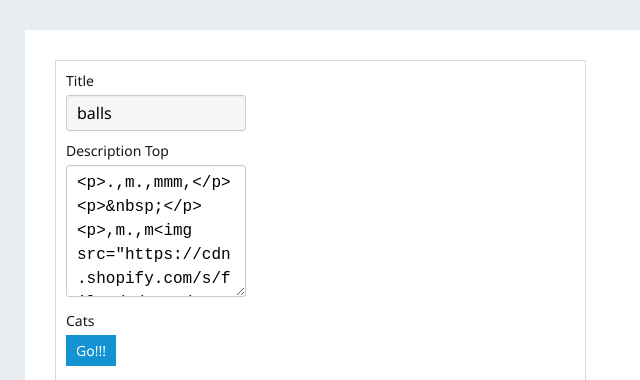
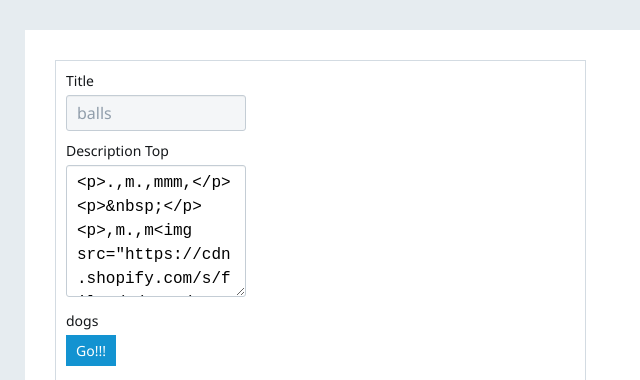
Before and after one commit to martyboggs/settingizer, a website: page index.html in a window 1280 px wide. Shown: the top 380 px of the page, 202-842 px from the left. Drawn offline with nearby package versions, Linux system fonts and the light colour scheme.

Commit message:
fixed sc_label

```diff
--- a/index.html
+++ b/index.html
@@ -497,7 +497,7 @@ var newSizeChartData = [{"id":"d8dfd1ca-1e21-46c6-88a5-72680e1bfcbb","title":"ba
 		},
 		"title": {sc_readonly: true, sc_placeholder: 'title', sc_required: true},
 		"descriptionTop": {sc_link: '/hey?title=*|title|*'},
-		cats: {sc_type: 'button', sc_link: '/hey?title=*|title|*', sc_button_text: 'Go!!!'},
+		cats: {sc_type: 'button', sc_link: '/hey?title=*|title|*', sc_button_text: 'Go!!!', sc_label: 'dogs'},
 		"values": {
 			"sc_grid": true,
 			"sc_add": true
@@ -512,7 +512,8 @@ var newSizeChartData = [{"id":"d8dfd1ca-1e21-46c6-88a5-72680e1bfcbb","title":"ba
 				"operator": {sc_type: 'select', sc_options: ['is-equal-to', 'is-not-equal-to']},
 				"title": {}
 			},
-			"sc_add": true
+			"sc_add": true,
+			sc_label: 'cow'
 		}
 	},
 	"sc_add": true,
--- a/package.json
+++ b/package.json
@@ -1,6 +1,6 @@
 {
   "name": "settingizer",
-  "version": "1.4.1",
+  "version": "1.4.2",
   "description": "Create settings pages from JSON objects",
   "main": "dist/settingizer.js",
   "scripts": {
```
Also changed, not shown: dist/settingizer.js, dist/themes/shopify-theme.css.
